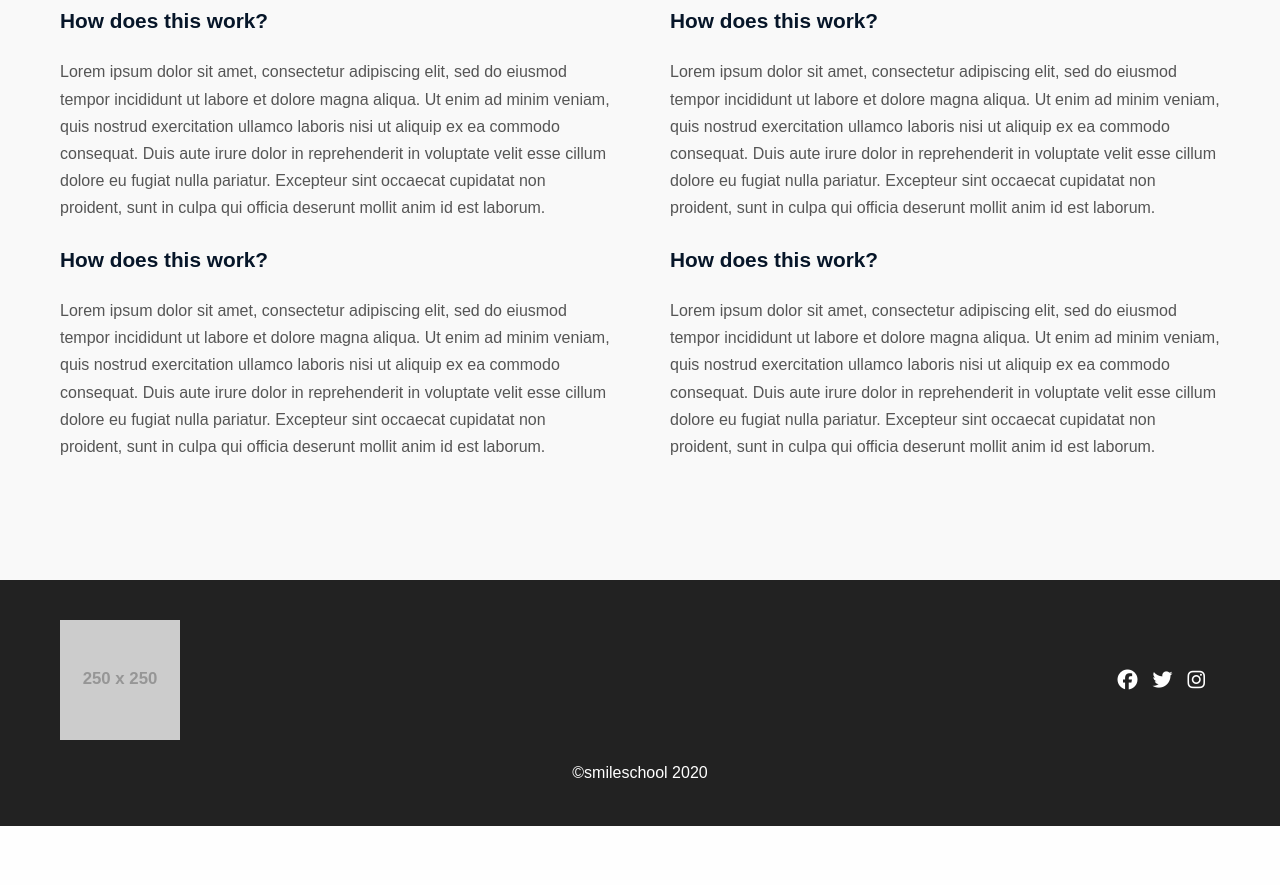
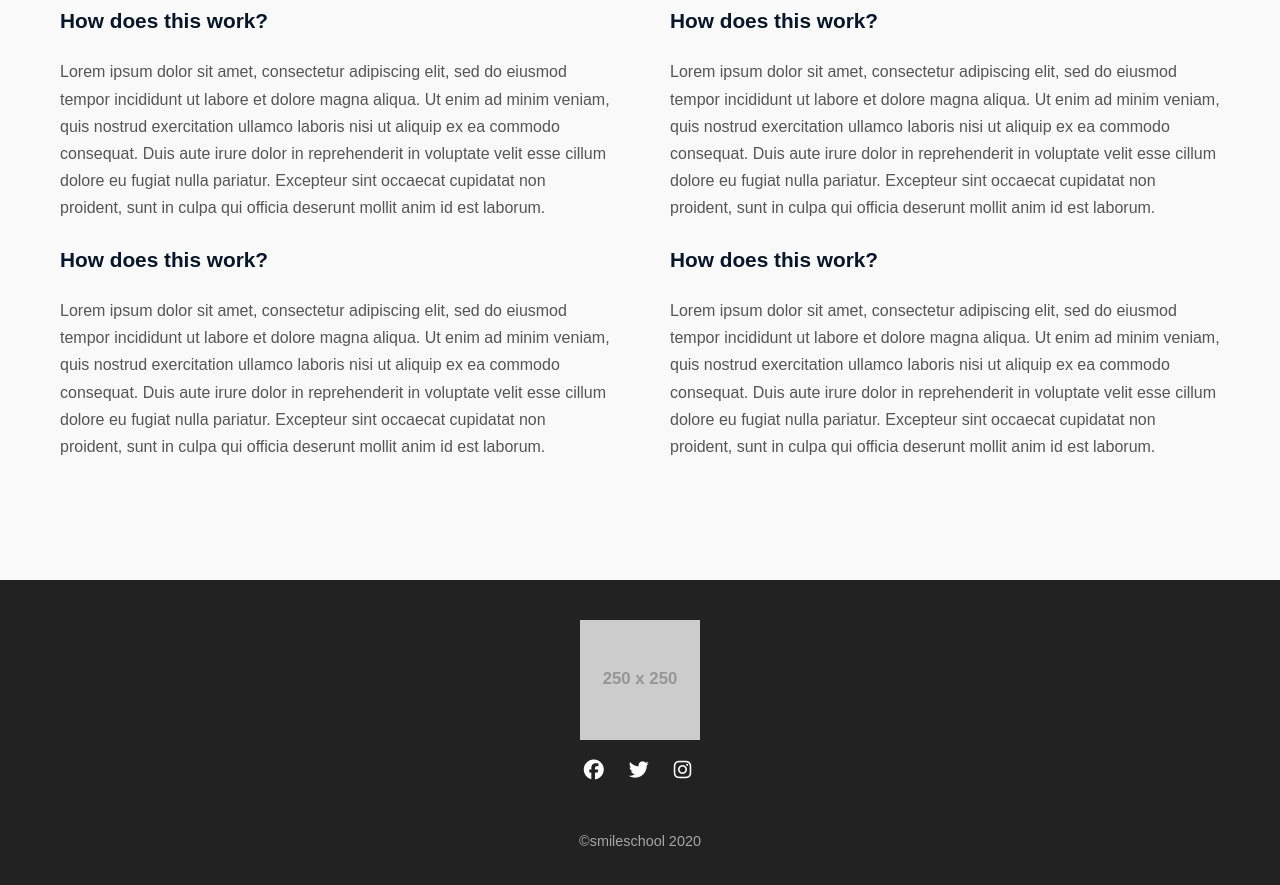
Before and after one commit to Ishmael9602/alx_html_css, a plain HTML site: page css_advanced/index.html in a window 1280 px wide. Shown: the part 5495-6380 px from the top of the page. Before the commit the page ends 6321 px from the top, so only its background shows below. Drawn offline with Linux system fonts and the light colour scheme; placeholder pictures from the web are drawn by us.

Commit message:
Styling the footer

```diff
--- a/css_advanced/styles.css
+++ b/css_advanced/styles.css
@@ -328,6 +328,49 @@ main section:nth-of-type(5) > div > div > div {
   color: #555;
   line-height: 1.7;
 }
+/* Footer Section */
+footer {
+  background-color: #071629;
+  color: #fff;
+  padding: 60px;
+  font-size: 0.95rem;
+}
+
+footer section {
+  display: flex;
+  flex-direction: column;
+  align-items: center;
+  gap: 30px;
+  text-align: center;
+}
+
+footer section div:first-child {
+  display: flex;
+  flex-direction: column;
+  align-items: center;
+  gap: 20px;
+}
+
+footer img {
+  width: 120px;
+}
+
+footer i {
+  font-size: 24px;
+  margin: 0 10px;
+  color: #fff;
+  transition: color 0.3s ease;
+}
+
+footer i:hover {
+  color: #C271FF;
+}
+
+footer p {
+  margin-top: 20px;
+  font-size: 0.9rem;
+  color: rgba(255,255,255,0.6);
+}
 
 /* Footer */
 footer {
```
